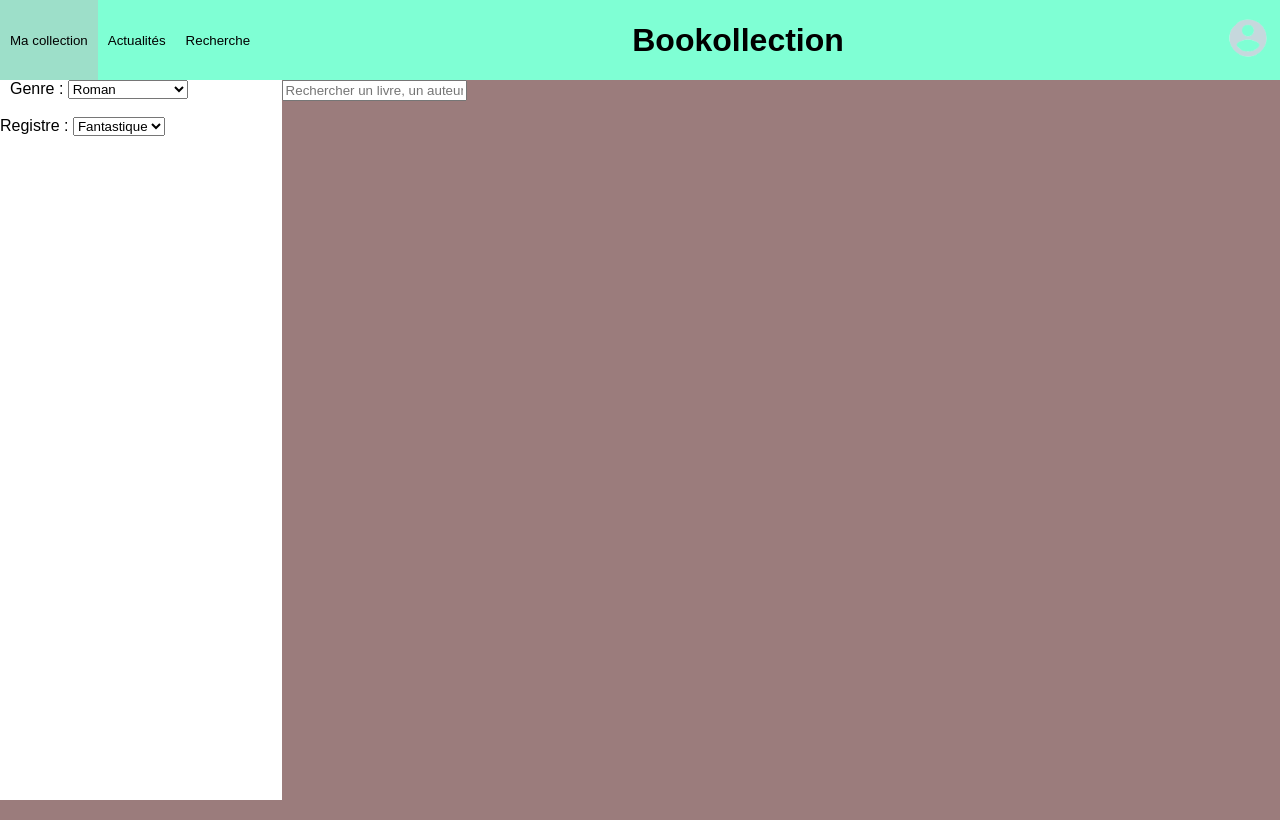
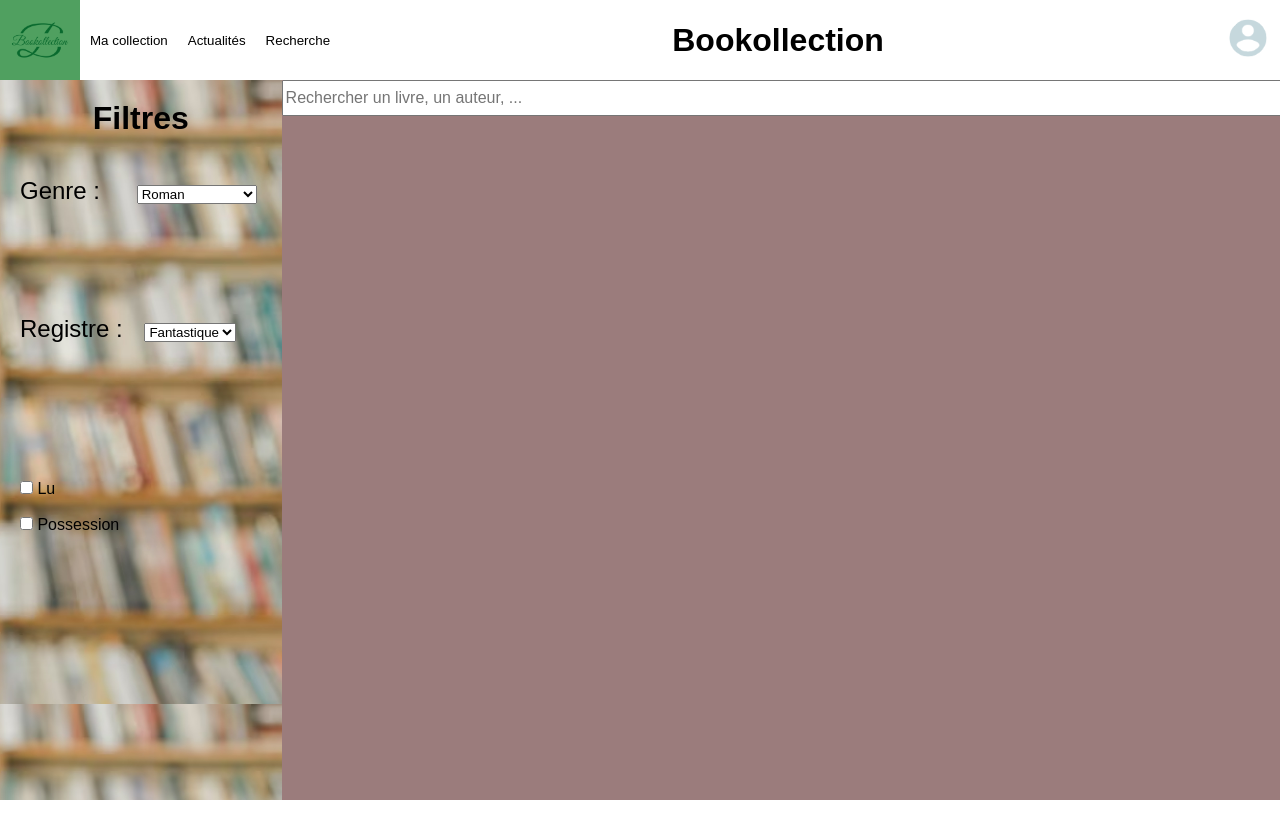
Before and after one commit to TfAplo/Bookollection, a PHP site: page /collection.php in a window 1280 px wide. Run offline with PHP 8.4, Linux system fonts and the light colour scheme.

Commit message:
pour tom

```diff
--- a/collection.php
+++ b/collection.php
@@ -11,6 +11,7 @@
 <body>
     <header>
         <nav>
+            <img alt="Logo de MyBookollection" src="images/ico.png">
             <input class="nav_button" type="button" value="Ma collection">
             <input class="nav_button" type="button" value="Actualités">
             <input class="nav_button" type="button" value="Recherche">
@@ -23,9 +24,10 @@
 
         <div id="gauche">
             <form name="form" id="filtre">
+                <h2>Filtres</h2>
                 <label for="" id="genre">
                     Genre :
-                        <select>
+                    <select id="select_genre">
                         <option value="roman">Roman</option>
                         <option value="bd">Bande Dessinée</option>
                         <option value="poésie">Poésie</option>
@@ -36,13 +38,25 @@
                 <br>
                 <label for="" id="registre">
                     Registre :
-                        <select>
+                    <select id="select_registre">
                         <option value="fantastique">Fantastique</option>
                         <option value="policier">Policier</option>
                         <option value="comique">Comique</option>
                         <option value="pique">Epique</option>
                         <option value="tragique">Tragique</option>
                     </select>
+                </label>
+                <br>
+                <br>
+                <label for="" id="lu">
+                    <input type="checkbox" name="lu" id="checkbox_lu">
+                    Lu
+                </label>
+                <br>
+                <br>
+                <label for="" id="possession">
+                    <input type="checkbox" name="possession" id="checkbox_possession">
+                    Possession
                 </label>
             </form>
         </div>
--- a/styles/style_collection.css
+++ b/styles/style_collection.css
@@ -20,7 +20,6 @@
   /* ############################################ HEADER ############################################ */
 
 header {
-    background-color:aquamarine;
     display: flex;
     justify-content: space-between;
     align-items: center;
@@ -33,8 +32,12 @@ nav {
     height: 100%;
 }
 
+/*nav img {
+    scale: 65%;
+}*/
+
 .nav_button {
-    background-color: aquamarine;
+    background-color: white;
     height: 100%;
     padding: 10px;
     border: 0px;
@@ -42,11 +45,11 @@ nav {
 }
 
 .nav_button:hover {
-    background-color: rgb(157, 223, 201);
+    background-color: rgb(180, 178, 176);
 }
 
 .nav_button:focus {
-    background-color: rgb(255, 255, 255);
+    background-color: rgb(128, 128, 127);
 }
 
 h1 {
@@ -72,17 +75,54 @@ h1 {
 
 #gauche {
     width: 22%;
+    background-image: url(../images/fond_librairie.png);
 }
 
 #filtre {
     height: 100%;
-    background-color: white;
 }
 
-#genre {
-    margin-left: 10px;
+#filtre h2 {
+    font-size: 2em;
+    margin: 20px;
+    margin-bottom: 40px;
+    text-align: center;
 }
+
+#genre, #registre {
+    margin-left: 20px;
+    font-size: 1.5em;
+}
+
+#select_genre {
+    margin-left: 30px;
+}
+
+#select_registre {
+    margin-top: 100px;
+    margin-left: 15px;
+}
+
+#checkbox_lu {
+    margin-top: 120px;
+}
+
+#lu, #possession {
+    margin-left: 20px;
+}
+
 
 #droite {
     width: 78%;
 }
+
+#input_recherche {
+    width: 100%;
+    height: 30px;
+    font-size: 1em;
+}
+
+#input_recherche:focus {
+    outline: none;
+    box-shadow: 10px 5px 5px;
+}
--- a/styles/style_home.css
+++ b/styles/style_home.css
@@ -3,7 +3,7 @@
   }
 
 body{
-    background: linear-gradient(0deg, rgb(48, 52, 67) 50%, rgb(88, 92, 107) 100%);
+    background: linear-gradient(45deg, rgb(48, 52, 67) 50%, rgb(88, 92, 107) 100%);
     background-repeat: no-repeat;
     height: 100vh;
     background-size: cover;
```
Also changed, not shown: images/fond_librairie.png (added), images/fond_librairie_dark.png (added). Lines whose indentation alone changed are shown as unchanged.
